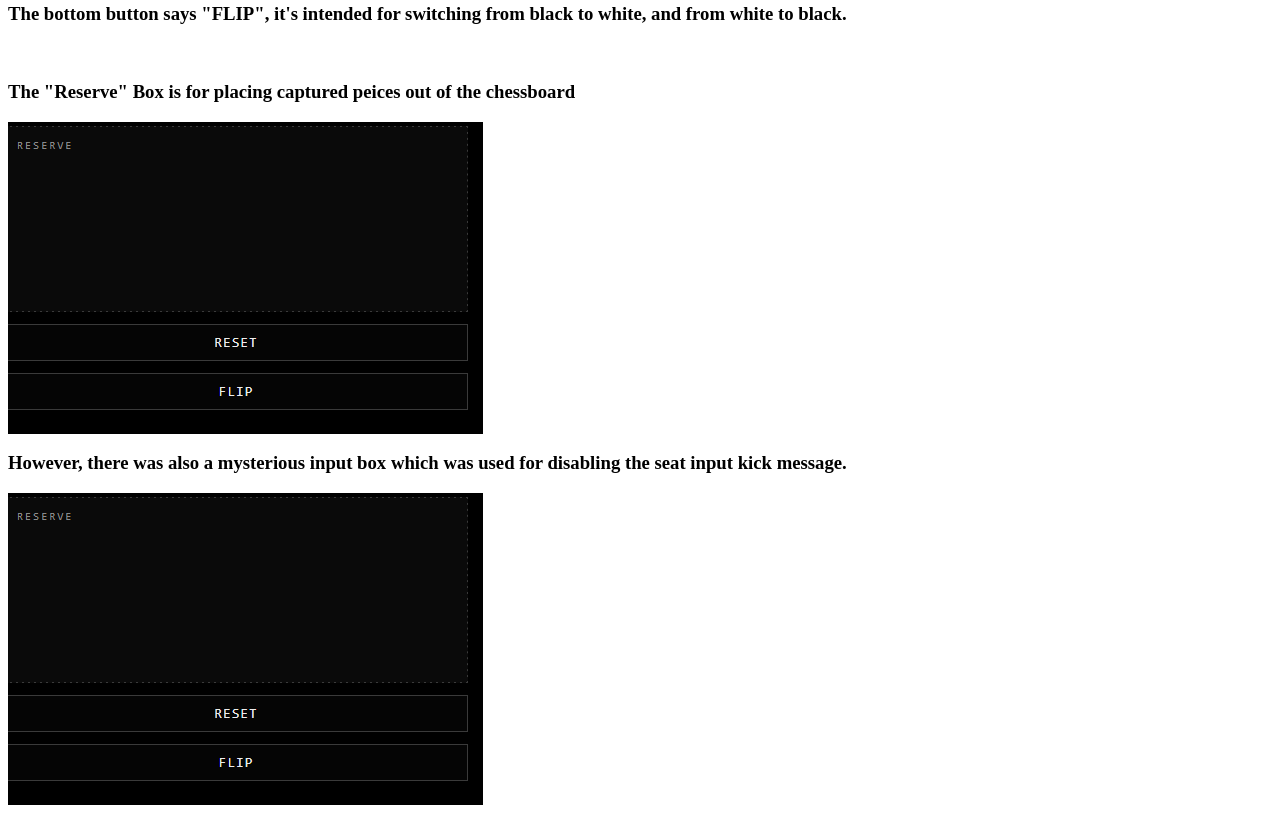
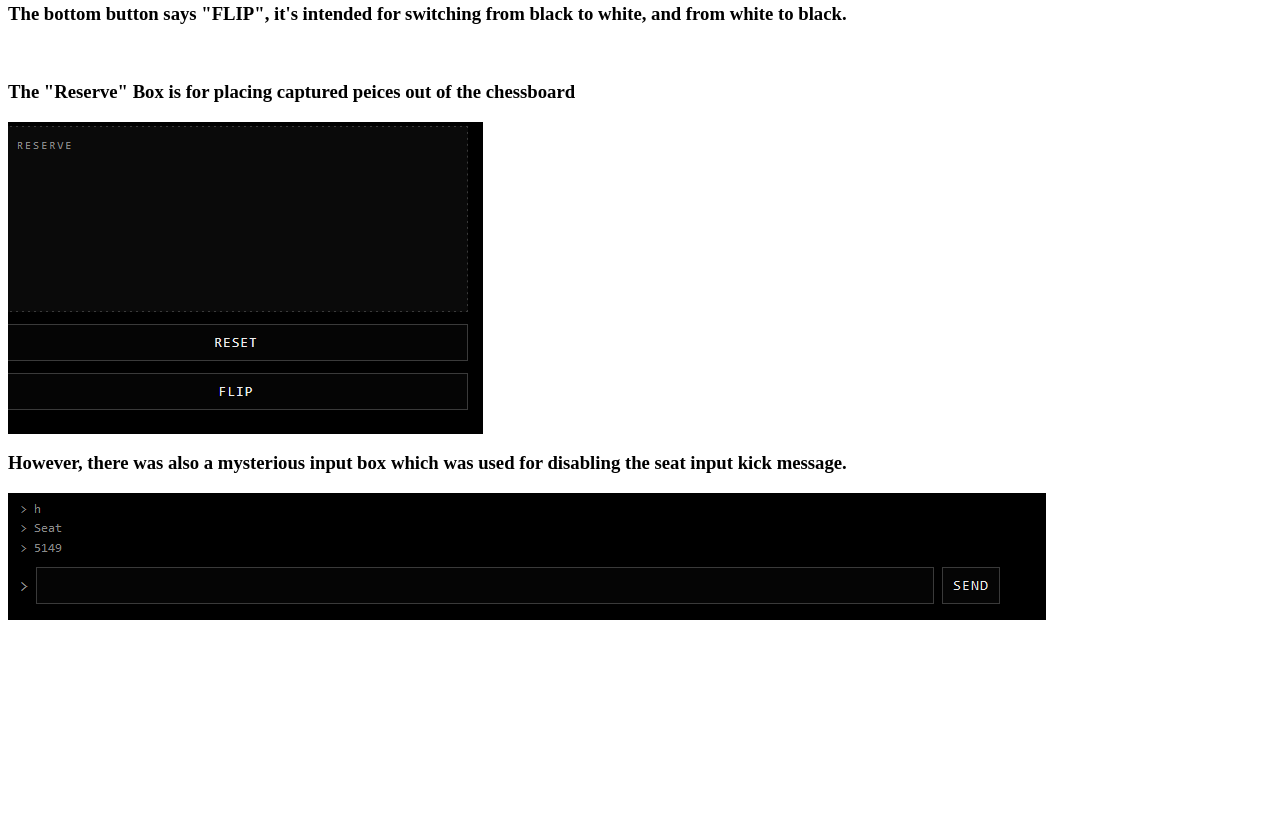
Before and after one commit to Earthblah/sanddollardocumentation, a plain HTML site: page envfeed.html in a window 1280 px wide. Shown: the part 842-1655 px from the top of the page. After the commit the page ends 1470 px from the top, so only its background shows below. Drawn offline with Linux system fonts and the light colour scheme.

Commit message:
Fixed small mistake

```diff
--- a/envfeed.html
+++ b/envfeed.html
@@ -13,6 +13,6 @@
     <h3>The "Reserve" Box is for placing captured peices out of the chessboard</h3>
     <img src = "images/envfeed2.png">
     <h3>However, there was also a mysterious input box which was used for disabling the seat input kick message.</h3>
-    <img src = "images/envfeed2.png">
+    <img src = "images/envfeed3.png">
   </body>
 </html>
```
